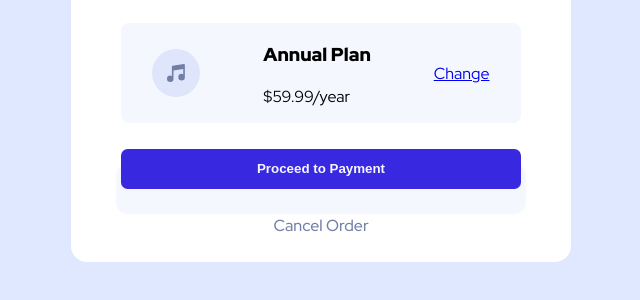
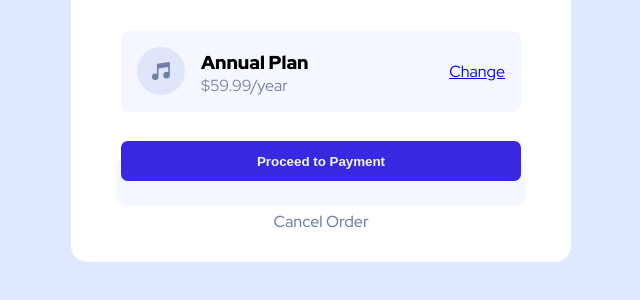
Before and after one commit to chrisdev077/order-component, a plain HTML site: page index.html in a window 1280 px wide. Shown: the part 496-796 px from the top of the page, without its empty margins (319-959 px from the left). Drawn offline with Linux system fonts and the light colour scheme; files whose address does not match are found by name.

Commit message:
Finish Desktop version

```diff
--- a/index.html
+++ b/index.html
@@ -46,17 +46,17 @@
           </p>
         </div>
         <div class="subscription">
-          <img src="images/icon-music.svg" alt="/" />
+          <img class="icon" src="images/icon-music.svg" alt="/" />
           <div class="tarif">
             <h3>Annual Plan</h3>
             <p>$59.99/year</p>
           </div>
-          <a href="/">Change</a>
+          <a class="change" href="/">Change</a>
         </div>
         <div class="buttons">
-          <button class="payment">Proceed to Payment</button>
+          <button type="button" class="payment">Proceed to Payment</button>
         </div>
-        <a href="/" class="cancel">Cancel Order</button>
+        <a href="/" class="cancel">Cancel Order</a>
       </div>
     </div>
   </body>
--- a/styles.css
+++ b/styles.css
@@ -30,6 +30,7 @@ body {
     font-size: var(--font-size);
 }
 
+
 .card-content {
     display: flex;
     flex-direction: column;
@@ -39,10 +40,21 @@ body {
     flex-grow: 2;
 }
 
+/* illustration hero image */
 img {
     border-radius: 12px 12px 0px 0px;
 }
 
+/* Title and description */
+.description {
+    text-align: center;
+}
+
+.description > p {
+    color: var(--desaturated-blue);
+}
+
+/* Subscription */
 .subscription {
     display: flex;
     justify-content: space-around;
@@ -51,17 +63,54 @@ img {
     border-radius: 0.5em;
 }
 
+.tarif {
 
+    display: flex;
+    flex-direction: column;
+    flex-grow: 2;
+}
+
+.tarif > h3{
+    margin-bottom: 0;
+}
+
+.tarif > p{
+    margin-top: 0;
+    color: var(--desaturated-blue);
+}
+
+.change {
+    margin-right: 1em;
+}
+
+.icon {
+    margin: 0 1em;
+}
+
+
+/* Buttons */
+
+.buttons {
+    display: flex;
+    flex-direction: column;
+    justify-content: space-between;
+}
 .payment {
     color: var(--very-pale-blue);
     background-color: var(--bright-blue);
     box-shadow: 0px 20px 2px 5px var(--very-pale-blue);
     border-radius: 0.5em;
+    cursor: pointer;
     height: 3em;
+    outline: none;
     border: none;
     font-weight: 600;
 
+}
 
+.payment:active {
+    background-color: var(--bright-blue);
+    transform: translateY(2px);
 }
 
 .cancel {
@@ -70,18 +119,6 @@ img {
    text-align: center;
    font-weight: 500;
    margin-top: 0;
+   align-self: center;
+
 }
-
-.description {
-    text-align: center;
-}
-
-.description > p {
-    color: var(--desaturated-blue);
-}
-
-.buttons {
-    display: flex;
-    flex-direction: column;
-    justify-content: space-between;
-}
```
